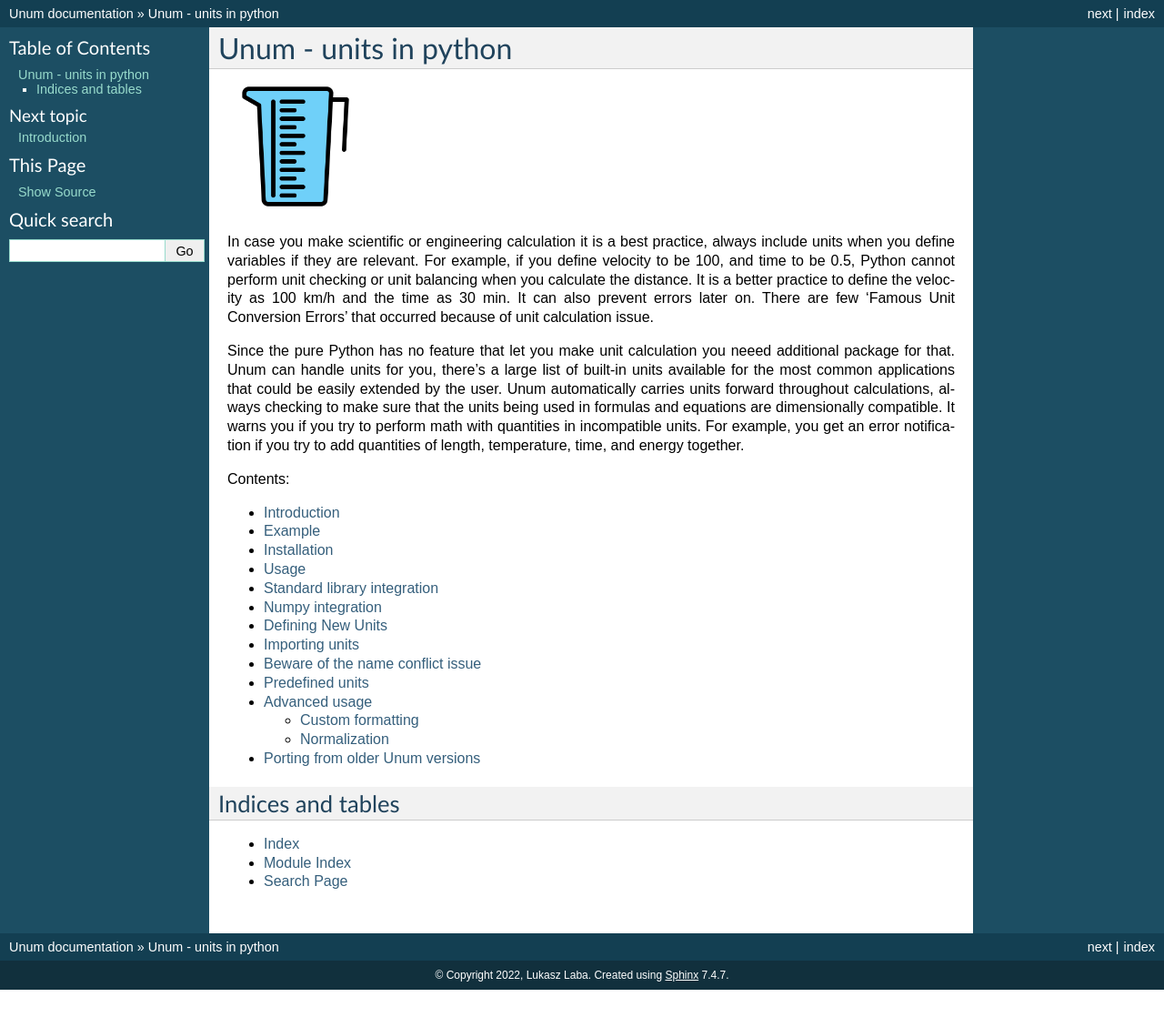
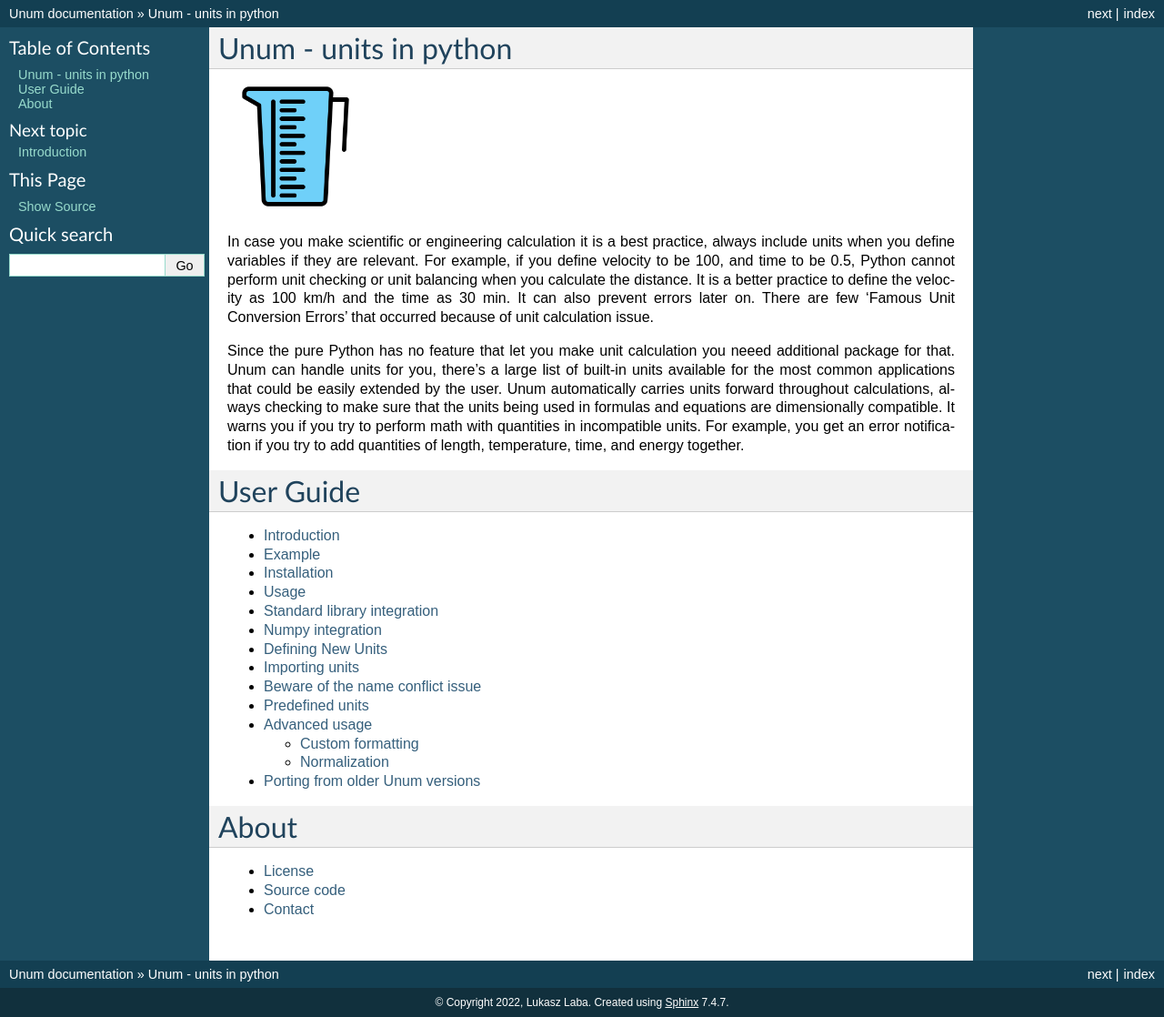
Before and after one commit to Serrindipity/ENERES-100-Unum, a Sphinx documentation site: the page built from docs/source/index.rst, in a window 1280 px wide. Shown: the whole page at 91% size. Built offline with Sphinx 7.4.7, drawn with Linux system fonts in a browser that asks for light colours; before the commit the page ends 1088 px from its top, so only the background shows below that.

Commit message:
docs update

```diff
--- a/docs/source/index.rst
+++ b/docs/source/index.rst
@@ -15,19 +15,16 @@
 
 Since the pure Python has no feature that let you make unit calculation you neeed additional package for that. Unum can handle units for you, there's a large list of built-in units available for the most common applications that could be easily extended by the user. Unum automatically carries units forward throughout calculations, always checking to make sure that the units being used in formulas and equations are dimensionally compatible. It warns you if you try to perform math with quantities in incompatible units. For example, you get an error notification if you try to add quantities of length, temperature, time, and energy together.
 
-
+User Guide
+----------
 .. toctree::
    :maxdepth: 2
-   :caption: Contents:
 
    unum
 
+About
+-----
+.. toctree::
+   :maxdepth: 2
 
-
-
-Indices and tables
-==================
-
-* :ref:`genindex`
-* :ref:`modindex`
-* :ref:`search`
+   info
--- a/docs/source/unum.rst
+++ b/docs/source/unum.rst
@@ -279,7 +279,7 @@
 
     from unum.units import *
 
-In that case all your units will be holded inside ``u`` object so you can still defind for example ``m`` and ``g`` variables during your calculations and not afraid that you overrid the meter and gram unit definition. ::
+In that case all your units will be holded inside ``u`` object so you can still define for example ``m`` and ``g`` variables during your calculations and not afraid that you overwrite the meter and gram unit definition. ::
 
     >>> import unum.units as u
     >>> m = 2.3*u.kg
```
Also changed, not shown: README.rst (+6 -11 lines), docs/source/info.rst (added, +23 -0 lines), setup.py (+7 -9 lines).
